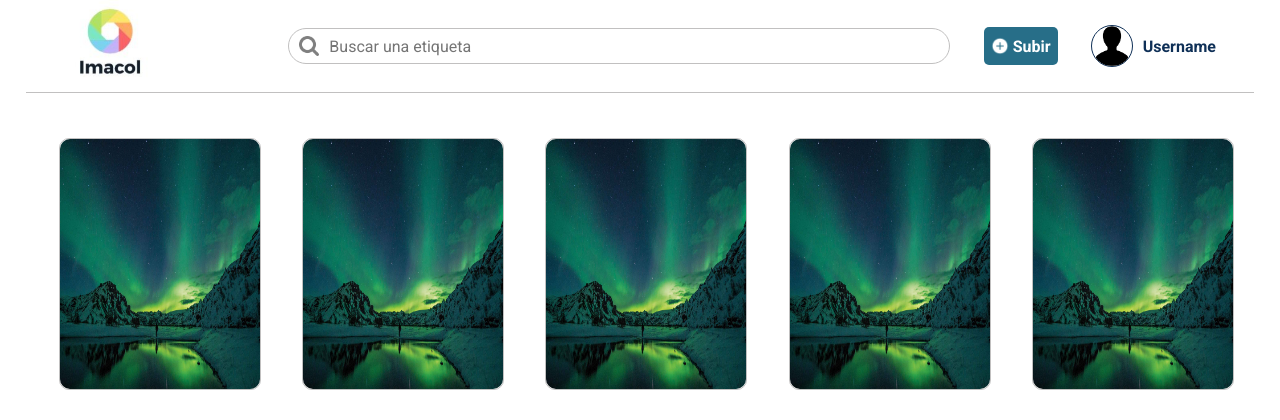
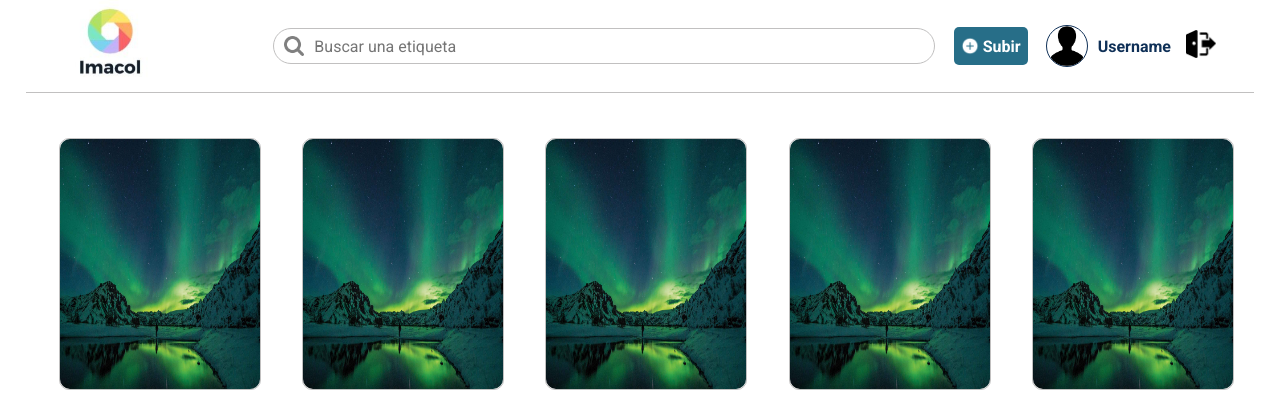
Before and after one commit to ramiroguzmanc/Red-Social-imagenes, a Flask app: page /home in a window 1280 px wide. Shown: the top 420 px of the page. Run offline with Flask 2, Linux system fonts and the light colour scheme.

Commit message:
Agregando botón logout

```diff
--- a/static/css/profile.css
+++ b/static/css/profile.css
@@ -100,6 +100,16 @@ header {
   border-radius: inherit;
 }
 
+.navbar_profile{
+  display: flex;
+}
+
+.logout_section{
+  display: flex;
+  align-items: center;
+  padding: 0 0 0 15px;
+}
+
 .navbar_profile a {
   text-decoration: none;
   color: #0f3057;
--- a/templates/home.html
+++ b/templates/home.html
@@ -27,6 +27,7 @@
         </div>
       </a>
       <section class="navbar_profile">
+        <div class="profile_section">
           <a href="/perfil">
             <div class="navbar_profile_container">
               <div class="profile_image_container">
@@ -39,6 +40,12 @@
               Username
             </div>
           </a>
+        </div>
+        <div class="logout_section">
+          <a href="/">
+            <img src="../static/images/logout.png" alt="logout" width="30px">
+          </a>
+        </div>
       </section>
     </header>
     <section class="contain">
```
Also changed, not shown: templates/profile.html (+7 -0 lines), static/images/logout.png (added). Lines whose indentation alone changed are shown as unchanged.
